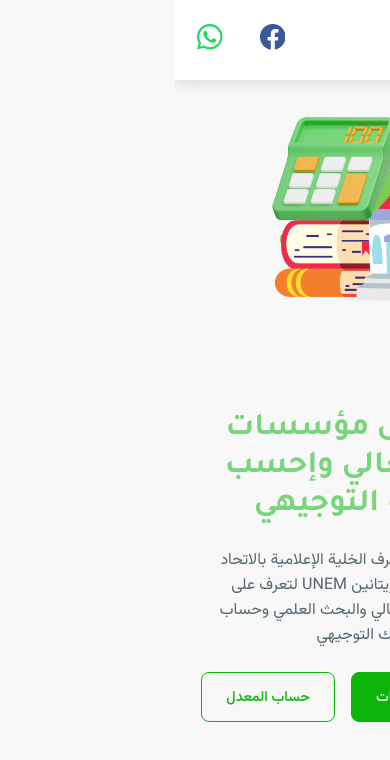
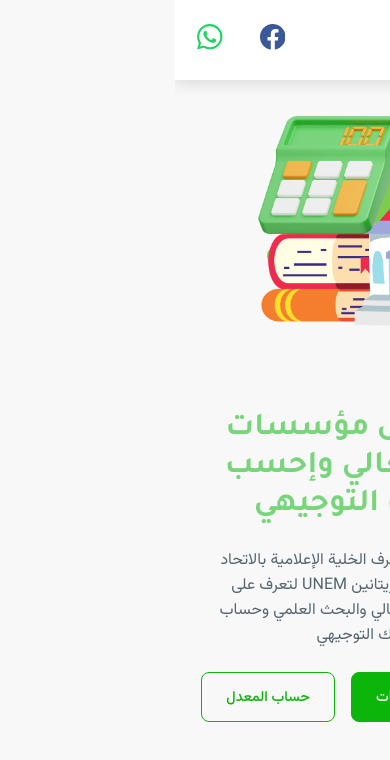
Before and after one commit to ahmed-abdat/UNEM, a React (Vite) app: page / in a window 390 px wide. Shown: the top 760 px of the page. Built offline with nearby package versions, Linux system fonts and the light colour scheme.

Commit message:
fix whatesapp number

```diff
--- a/src/components/styles/Hero.css
+++ b/src/components/styles/Hero.css
@@ -160,7 +160,7 @@
 /* ? small media query  */
 @media screen and (max-width : 440px) {
     .hero {
-        background-size: 14rem;
+        background-size: 16rem;
         background-position: center 6%;
     }
     .hero .hero--container .hero--content {
```
